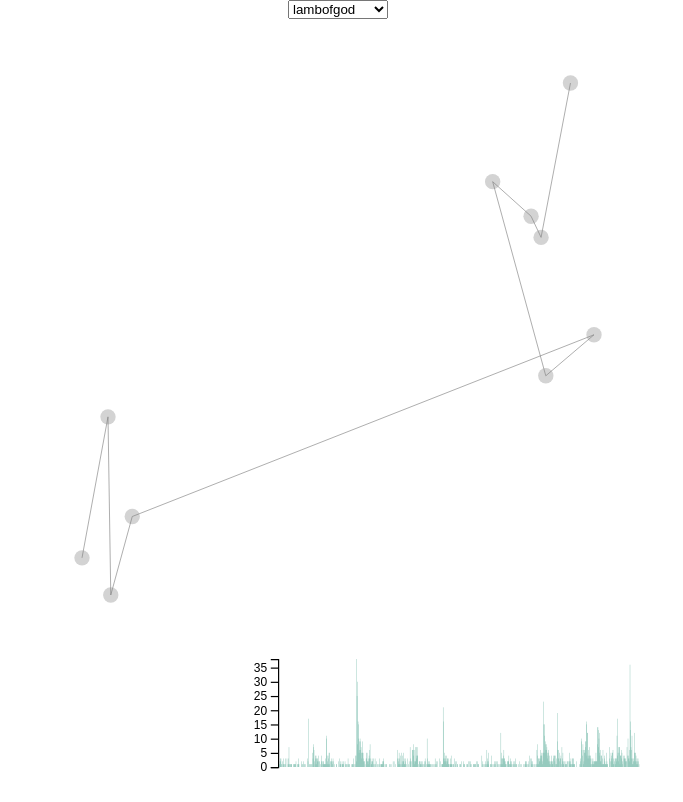
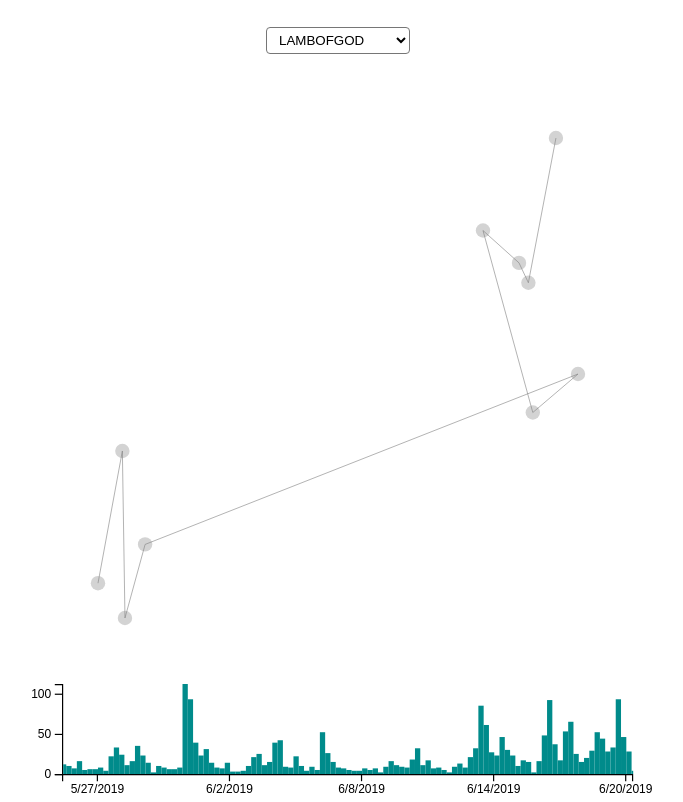
Before and after one commit to unused/rockstar-graphs, a website built with webpack: page dist/index.html in a window 1280 px wide. Shown: the whole page, without its empty margins (302-985 px from the left). Built offline with nearby package versions, Linux system fonts and the light colour scheme.

Commit message:
Restyle histogram

```diff
--- a/src/histogram.js
+++ b/src/histogram.js
@@ -1,44 +1,57 @@
+/**
+ * Draws a histogram
+ **/
 const drawHistogram = (histogram, data) => {
-  data = data.sort();
+  const width = 475; // viewbox width is 500, keep some space for y-axis text
+  const height = 75; // viewbox height is 100, keep some space for x-axis text
+  const numberBins = 100;
 
-  const height = 90;
-  const width = 300;
-  const numberBins = 1000;
+  const x = d3
+    .scaleLinear()
+    .domain([d3.min(data), d3.max(data)])
+    .range([0, width]);
+  const xAxis = d3
+    .axisBottom(x)
+    .ticks(5)
+    .tickFormat(d => new Date(d * 1000).toLocaleDateString());
 
-  const x = d3.scaleLinear()
-      .domain([d3.min(data), d3.max(data)])
-      .range([0, width]);
+  // Clear graph from previous labels (x/y-axis) first.
+  histogram.selectAll('g').remove();
 
-  histogram.selectAll("g").remove();
-  histogram.append("g")
-      .attr("transform", "translate(0," + 100 + ")")
-      .call(d3.axisBottom(x));
+  // Print the x-axis, reduce the number of dates to output and format the
+  // timestamps to locale date strings.
+  histogram
+    .append('g')
+    .attr('transform', 'translate(20, 80)')
+    .call(xAxis);
 
-    // set the parameters for the histogram
-  const parameter = d3.histogram()
-      .domain(x.domain())  // then the domain of the graphic
-      .thresholds(x.ticks(numberBins)); // then the numbers of bins
-
-  // And apply this function to data to get the bins
+  // Set the basic parameters for the histogram.
+  const parameter = d3
+    .histogram()
+    .domain(x.domain())
+    .thresholds(x.ticks(numberBins));
   const bins = parameter(data);
 
-  // Y axis: scale and draw:
-  const y = d3.scaleLinear()
-      .range([height, 0]);
-      y.domain([0, d3.max(bins, function(d) { return d.length; })]);   // d3.hist has to be called before the Y axis obviously
-  histogram.append("g")
-      .call(d3.axisLeft(y));
+  // Scale down and print the y-axis.
+  const y = d3
+    .scaleLinear()
+    .range([height, 0])
+    .domain([0, d3.max(bins, d => d.length)]);
+  histogram
+    .append('g')
+    .attr('transform', 'translate(20, 5)')
+    .call(d3.axisLeft(y).ticks(3));
 
-  // append the bar rectangles to the svg element
-  const h = histogram.selectAll("rect").data(bins);
+  // Append the bar rectangles to the histogram
+  const h = histogram.selectAll('rect').data(bins);
   h.enter()
-  .append("rect")
+    .append('rect')
     .merge(h)
-    .attr("x", 1)
-    .attr("transform", function(d) { return  "translate(" + x(d.x0) + "," + y(d.length) + ")"; })
-    .attr("width", function(d) { return x(d.x1) - x(d.x0); })
-    .attr("height", function(d) { return height - y(d.length); })
-    .style("fill", "#69b3a2");
+    .attr('x', 1)
+    .attr('transform', d => `translate(${x(d.x0) + 20},${y(d.length) + 5})`)
+    .attr('width', d => x(d.x1) - x(d.x0))
+    .attr('height', d => height - y(d.length))
+    .style('fill', 'DarkCyan');
   h.exit().remove();
 };
 
--- a/src/index.js
+++ b/src/index.js
@@ -9,30 +9,30 @@ import './styles.css';
 
 let graph = new RockstarGraph();
 
+/**
+ * SVG Graph
+ *
+ * Our viewbox model is in min/max range of 0 to 1000. All data is mapped to
+ * this limits in order to ensure a scalable graph.
+ **/
 const vis = d3.select('#graph').append('svg');
+vis.attr('viewBox', '0 0 1000 1000');
 
 /**
  * Data Histogram
- **/
-const histogram = d3.select('#histogram').append('svg');
-/**
+ *
  * Our viewbox model is in min/max range of 0 to 100. All data is mapped to
  * this limits in order to ensure a scalable graph.
  **/
-histogram.attr('viewBox', '0 0 100 100');
-
-/**
- * Our viewbox model is in min/max range of 0 to 1000. All data is mapped to
- * this limits in order to ensure a scalable graph.
- **/
-vis.attr('viewBox', '0 0 1000 1000');
+const histogram = d3.select('#histogram').append('svg');
+histogram.attr('viewBox', '0 0 500 100');
 
 const switchArtist = artist => {
   const coords = graph.tourData[artist].map(event => event.coords);
   const nodes = coordScaling(coords, {min: 0, max: 1000});
 
   drawGraph(vis, nodes);
-  dataFetch(artist, data => drawHistogram(histogram, data));
+  dataFetch(artist, data => drawHistogram(histogram, data.sort()));
 };
 
 const prepareArtistSelect = artists => {
--- a/src/styles.css
+++ b/src/styles.css
@@ -1,11 +1,16 @@
 
 body {
   /* background: #111; */
-  display: flex; flex-flow: column nowrap;
+  display: flex; flex-flow: column nowrap; min-height: 100vh;
   justify-content: center; align-items: center;
 }
-* { padding: 0; margin: 0; } /* reset */
+* { padding: 0; margin: 0; box-sizing: border-box; } /* reset */
 
-#graph { width: 80vw; height: 80vh; }
-#histogram { width: 100vw; height: 15vh; }
+#graph { width: 75vw; height: 75vh; }
+#histogram { height: 15vh; width: 80vw; }
 svg { width: 100%; height: 100%; }
+
+select {
+  margin: 1.5rem 0; padding: .25rem .5rem; border-radius: .25rem;
+  background: white; text-transform: uppercase;
+}
```
